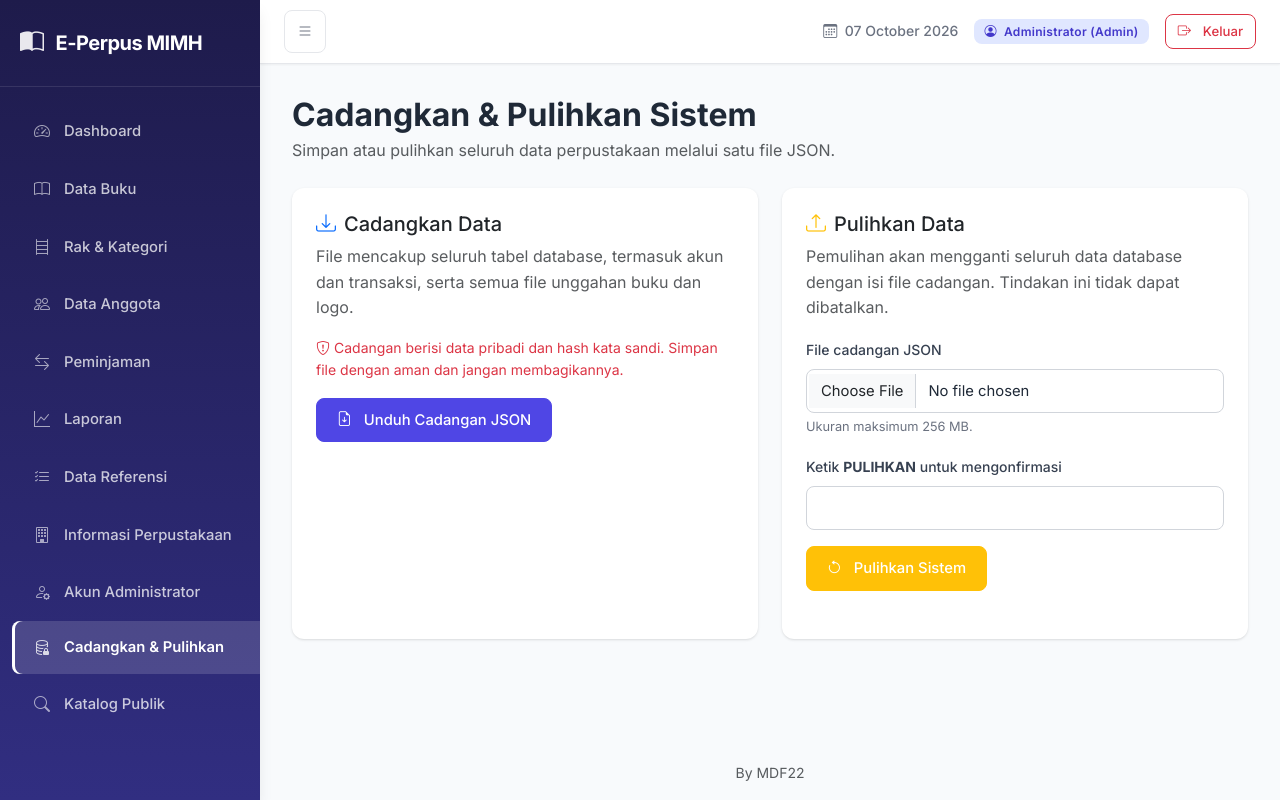
After one commit to mdf21/perpustakaan, a Flask app: page /cadangkan-pulihkan in a window 1280 px wide. The commit adds this page. Run offline with Flask 3, Linux system fonts and the light colour scheme; a user stored in the database is signed in; data comes from the database, SQL or seed files in the repository; data that the repository does not hold is empty.

Commit message:
update fitur JSON bacup

```diff
--- a/app.py
+++ b/app.py
@@ -1,5 +1,8 @@
 import os
 import io
+import json
+import base64
+import binascii
 import string
 import random
 import requests
@@ -7,6 +10,8 @@ import openpyxl
 import barcode
 import qrcode
 import uuid
+import math
+import hashlib
 from datetime import datetime, timedelta, date
 from flask import Flask, abort, render_template, jsonify, request, session, redirect, url_for, send_file
 from flask_sqlalchemy import SQLAlchemy
@@ -26,6 +31,7 @@ app.config['SQLALCHEMY_ENGINE_OPTIONS'] = {
     'pool_pre_ping': True
 }
 app.config['SECRET_KEY'] = os.getenv('SECRET_KEY', 'perpustakaan-secret-key-change-in-production')
+app.config['MAX_CONTENT_LENGTH'] = 256 * 1024 * 1024
 app.config['UPLOAD_FOLDER'] = os.path.join('static', 'uploads', 'covers')
 app.config['SCHOOL_LOGO_FOLDER'] = os.path.join(app.root_path, 'static', 'uploads', 'school-logos')
 app.config['EBOOK_UPLOAD_FOLDER'] = os.path.join(app.root_path, 'static', 'uploads', 'ebooks')
@@ -66,6 +72,12 @@ def internal_error(error):
     if request.path.startswith('/api/'):
         return jsonify({'success': False, 'message': 'Terjadi kesalahan server'}), 500
     return render_template('dashboard.html', current_date=datetime.now().strftime('%d %B %Y')), 500
+
+@app.errorhandler(413)
+def request_too_large(error):
+    if request.path.startswith('/api/'):
+        return jsonify({'success': False, 'message': 'Ukuran file cadangan melebihi batas 256 MB.'}), 413
+    return 'Ukuran file terlalu besar.', 413
 
 # ===== DATABASE MODELS =====
 class User(db.Model):
@@ -474,6 +486,259 @@ def auth_me():
 @role_required('admin')
 def pengaturan_akun_page():
     return render_template('account.html', current_date=datetime.now().strftime('%d %B %Y'), user=get_current_user())
+
+BACKUP_FORMAT = 'perpustakaan-backup'
+BACKUP_VERSION = 1
+BACKUP_FILE_AREAS = {
+    'covers': app.config['UPLOAD_FOLDER'],
+    'school_logos': app.config['SCHOOL_LOGO_FOLDER'],
+    'ebooks': app.config['EBOOK_UPLOAD_FOLDER']
+}
+
+def _backup_json_value(value):
+    if isinstance(value, (datetime, date)):
+        return value.isoformat()
+    if isinstance(value, (bytes, bytearray, memoryview)):
+        return {'$binary': base64.b64encode(bytes(value)).decode('ascii')}
+    return value
+
+def _read_backup_file_areas():
+    files = []
+    for area, configured_folder in BACKUP_FILE_AREAS.items():
+        folder = configured_folder if os.path.isabs(configured_folder) else os.path.join(app.root_path, configured_folder)
+        if not os.path.isdir(folder):
+            continue
+        for current_folder, directories, filenames in os.walk(folder, followlinks=False):
+            directories[:] = [name for name in directories if not os.path.islink(os.path.join(current_folder, name))]
+            for filename in filenames:
+                path = os.path.join(current_folder, filename)
+                if os.path.islink(path) or not os.path.isfile(path):
+                    continue
+                with open(path, 'rb') as backup_file:
+                    content = backup_file.read()
+                files.append({
+                    'area': area,
+                    'filename': os.path.relpath(path, folder).replace(os.sep, '/'),
+                    'content_base64': base64.b64encode(content).decode('ascii'),
+                    'sha256': hashlib.sha256(content).hexdigest()
+                })
+    return files
+
+def _validate_backup(payload):
+    if not isinstance(payload, dict) or payload.get('format') != BACKUP_FORMAT or payload.get('version') != BACKUP_VERSION:
+        raise ValueError('Format atau versi file cadangan tidak didukung.')
+    if not isinstance(payload.get('tables'), dict) or not isinstance(payload.get('files'), list):
+        raise ValueError('Struktur file cadangan tidak valid.')
+
+    if db.engine.dialect.name != 'sqlite':
+        raise ValueError('Cadangkan & Pulihkan saat ini hanya mendukung database SQLite.')
+
+    inspector = inspect(db.engine)
+    expected_tables = sorted(inspector.get_table_names())
+    if set(payload['tables']) != set(expected_tables):
+        raise ValueError('Daftar tabel pada cadangan tidak cocok dengan database aplikasi.')
+
+    tables = {}
+    for table_name in expected_tables:
+        table_backup = payload['tables'][table_name]
+        columns = [column['name'] for column in inspector.get_columns(table_name)]
+        if (
+            not isinstance(table_backup, dict)
+            or table_backup.get('columns') != columns
+            or not isinstance(table_backup.get('rows'), list)
+        ):
+            raise ValueError(f'Struktur tabel {table_name} pada cadangan tidak valid atau tidak cocok.')
+        validated_rows = []
+        for row in table_backup['rows']:
+            if not isinstance(row, dict) or set(row) != set(columns):
+                raise ValueError(f'Data baris pada tabel {table_name} tidak valid.')
+            validated_row = {}
+            for column, value in row.items():
+                if isinstance(value, dict):
+                    if set(value) != {'$binary'} or not isinstance(value['$binary'], str):
+                        raise ValueError(f'Nilai kolom {column} pada tabel {table_name} tidak valid.')
+                    try:
+                        value = base64.b64decode(value['$binary'], validate=True)
+                    except (binascii.Error, ValueError) as error:
+                        raise ValueError(f'Nilai biner kolom {column} pada tabel {table_name} rusak.') from error
+                elif not (
+                    value is None
+                    or isinstance(value, (str, int, bool))
+                    or (isinstance(value, float) and math.isfinite(value))
+                ):
+                    raise ValueError(f'Nilai kolom {column} pada tabel {table_name} tidak valid.')
+                validated_row[column] = value
+            validated_rows.append(validated_row)
+        tables[table_name] = (columns, validated_rows)
+
+    files = []
+    seen_files = set()
+    for item in payload['files']:
+        if not isinstance(item, dict) or set(item) != {'area', 'filename', 'content_base64', 'sha256'}:
+            raise ValueError('Daftar berkas pada cadangan tidak valid.')
+        area = item['area']
+        filename = item['filename']
+        if (
+            not isinstance(area, str)
+            or area not in BACKUP_FILE_AREAS
+            or not isinstance(filename, str)
+            or not filename
+            or '/' in filename
+            or '\\' in filename
+            or any(character in filename for character in '<>:"|?*')
+            or any(ord(character) < 32 for character in filename)
+            or os.path.isabs(filename)
+            or not isinstance(item['content_base64'], str)
+            or not isinstance(item['sha256'], str)
+        ):
+            raise ValueError('Lokasi atau isi berkas pada cadangan tidak valid.')
+        if filename in {'.', '..'} or (area, filename) in seen_files:
+            raise ValueError('Nama berkas pada cadangan tidak valid atau duplikat.')
+        seen_files.add((area, filename))
+        try:
+            content = base64.b64decode(item['content_base64'], validate=True)
+        except (binascii.Error, ValueError) as error:
+            raise ValueError(f'Berkas {filename} pada cadangan rusak.') from error
+        if hashlib.sha256(content).hexdigest() != item['sha256']:
+            raise ValueError(f'Pemeriksaan integritas berkas {filename} gagal.')
+        files.append((area, filename, content))
+    return tables, files
+
+@app.route('/cadangkan-pulihkan')
+@role_required('admin')
+def backup_restore_page():
+    return render_template(
+        'backup_restore.html',
+        current_date=datetime.now().strftime('%d %B %Y'),
+        user=get_current_user()
+    )
+
+@app.route('/api/admin/backup')
+@role_required('admin')
+def download_backup():
+    if db.engine.dialect.name != 'sqlite':
+        return jsonify({'success': False, 'message': 'Cadangkan & Pulihkan saat ini hanya mendukung database SQLite.'}), 400
+    inspector = inspect(db.engine)
+    tables = {}
+    for table_name in sorted(inspector.get_table_names()):
+        columns = [column['name'] for column in inspector.get_columns(table_name)]
+        rows = db.session.execute(text(f'SELECT * FROM "{table_name}"')).mappings().all()
+        tables[table_name] = {
+            'columns': columns,
+            'rows': [
+                {column: _backup_json_value(row[column]) for column in columns}
+                for row in rows
+            ]
+        }
+    backup = {
+        'format': BACKUP_FORMAT,
+        'version': BACKUP_VERSION,
+        'created_at': datetime.now().astimezone().isoformat(),
+        'tables': tables,
+        'files': _read_backup_file_areas()
+    }
+    output = io.BytesIO(json.dumps(backup, ensure_ascii=False, indent=2, allow_nan=False).encode('utf-8'))
+    output.seek(0)
+    filename = f'cadangan-perpustakaan-{datetime.now().strftime("%Y%m%d-%H%M%S")}.json'
+    response = send_file(output, mimetype='application/json', as_attachment=True, download_name=filename)
+    response.headers['Cache-Control'] = 'no-store'
+    response.headers['Pragma'] = 'no-cache'
+    return response
+
+@app.route('/api/admin/restore', methods=['POST'])
+@role_required('admin')
+def restore_backup():
+    uploaded = request.files.get('backup_file')
+    if not uploaded or not uploaded.filename:
+        return jsonify({'success': False, 'message': 'Pilih file cadangan JSON terlebih dahulu.'}), 400
+    if request.form.get('confirmation') != 'PULIHKAN':
+        return jsonify({'success': False, 'message': 'Ketik PULIHKAN untuk mengonfirmasi penggantian data.'}), 400
+
+    try:
+        def reject_json_constant(value):
+            raise ValueError(f'Nilai JSON {value} tidak valid.')
+
+        payload = json.loads(
+            uploaded.stream.read().decode('utf-8'),
+            parse_constant=reject_json_constant
+        )
+        tables, files = _validate_backup(payload)
+    except (UnicodeDecodeError, json.JSONDecodeError, ValueError) as error:
+        return jsonify({'success': False, 'message': f'File cadangan tidak dapat dipulihkan: {error}'}), 400
+
+    staged_files = []
+    try:
+        for area, filename, content in files:
+            folder = BACKUP_FILE_AREAS[area]
+            if not os.path.isabs(folder):
+                folder = os.path.join(app.root_path, folder)
+            destination = os.path.abspath(os.path.join(folder, filename))
+            if os.path.commonpath([os.path.abspath(folder), destination]) != os.path.abspath(folder):
+                raise ValueError(f'Lokasi berkas {filename} berada di luar folder unggahan.')
+            if os.path.islink(destination):
+                raise ValueError(f'Berkas {filename} tidak boleh berupa symbolic link.')
+            os.makedirs(os.path.dirname(destination), exist_ok=True)
+            temporary = f'{destination}.{uuid.uuid4().hex}.restore'
+            with open(temporary, 'wb') as staged:
+                staged.write(content)
+            staged_files.append((temporary, destination))
+    except (OSError, ValueError) as error:
+        for temporary, _ in staged_files:
+            if os.path.exists(temporary):
+                os.remove(temporary)
+        return jsonify({'success': False, 'message': f'Berkas cadangan gagal disiapkan: {error}'}), 500
+
+    db.session.remove()
+    raw_connection = db.engine.raw_connection()
+    try:
+        raw_connection.execute('PRAGMA foreign_keys=OFF')
+        raw_connection.execute('BEGIN IMMEDIATE')
+        for table_name in reversed(list(tables)):
+            raw_connection.execute(f'DELETE FROM "{table_name}"')
+        for table_name, (columns, rows) in tables.items():
+            if not columns or not rows:
+                continue
+            quoted_columns = ', '.join(f'"{column}"' for column in columns)
+            placeholders = ', '.join('?' for _ in columns)
+            statement = f'INSERT INTO "{table_name}" ({quoted_columns}) VALUES ({placeholders})'
+            raw_connection.executemany(statement, [
+                tuple(row[column] for column in columns)
+                for row in rows
+            ])
+        foreign_key_errors = raw_connection.execute('PRAGMA foreign_key_check').fetchall()
+        if foreign_key_errors:
+            raise ValueError('Cadangan berisi relasi data yang tidak valid.')
+        raw_connection.commit()
+    except Exception as error:
+        raw_connection.rollback()
+        for temporary, _ in staged_files:
+            if os.path.exists(temporary):
+                os.remove(temporary)
+        if isinstance(error, ValueError):
+            return jsonify({'success': False, 'message': str(error)}), 400
+        app.logger.exception('Pemulihan database gagal')
+        return jsonify({'success': False, 'message': 'Pemulihan gagal. Data database saat ini tidak diubah.'}), 500
+    finally:
+        raw_connection.execute('PRAGMA foreign_keys=ON')
+        raw_connection.close()
+        db.session.remove()
+
+    try:
+        for temporary, destination in staged_files:
+            os.replace(temporary, destination)
+    except OSError:
+        app.logger.exception('Database dipulihkan tetapi berkas unggahan gagal diterapkan')
+        for temporary, _ in staged_files:
+            if os.path.exists(temporary):
+                os.remove(temporary)
+        session.clear()
+        return jsonify({
+            'success': False,
+            'message': 'Data database telah dipulihkan, tetapi sebagian berkas unggahan gagal diterapkan. Periksa penyimpanan server.'
+        }), 500
+
+    session.clear()
+    return jsonify({'success': True, 'message': 'Pemulihan berhasil. Silakan masuk kembali.'})
 
 @app.route('/api/admin/kredensial', methods=['PUT'])
 @role_required('admin')
--- /dev/null
+++ b/templates/backup_restore.html
@@ -0,0 +1,80 @@
+{% extends "base.html" %}
+{% block title %}Cadangkan & Pulihkan - Perpustakaan{% endblock %}
+{% block content %}
+<div class="row mb-4">
+    <div class="col-12">
+        <h2 class="mb-1 fw-bold">Cadangkan & Pulihkan Sistem</h2>
+        <p class="text-muted mb-0">Simpan atau pulihkan seluruh data perpustakaan melalui satu file JSON.</p>
+    </div>
+</div>
+<div class="row g-4">
+    <div class="col-lg-6">
+        <div class="card border-0 h-100">
+            <div class="card-body">
+                <h5 class="card-title"><i class="bi bi-download me-2 text-primary"></i>Cadangkan Data</h5>
+                <p class="text-muted">File mencakup seluruh tabel database, termasuk akun dan transaksi, serta semua file unggahan buku dan logo.</p>
+                <p class="small text-danger"><i class="bi bi-shield-exclamation me-1"></i>Cadangan berisi data pribadi dan hash kata sandi. Simpan file dengan aman dan jangan membagikannya.</p>
+                <a class="btn btn-primary" href="{{ url_for('download_backup') }}">
+                    <i class="bi bi-file-earmark-arrow-down me-1"></i>Unduh Cadangan JSON
+                </a>
+            </div>
+        </div>
+    </div>
+    <div class="col-lg-6">
+        <div class="card border-0 h-100">
+            <div class="card-body">
+                <h5 class="card-title"><i class="bi bi-upload me-2 text-warning"></i>Pulihkan Data</h5>
+                <p class="text-muted">Pemulihan akan mengganti seluruh data database dengan isi file cadangan. Tindakan ini tidak dapat dibatalkan.</p>
+                <form id="restoreForm">
+                    <div class="mb-3">
+                        <label for="backupFile" class="form-label">File cadangan JSON</label>
+                        <input id="backupFile" name="backup_file" class="form-control" type="file" accept=".json,application/json" required>
+                        <div class="form-text">Ukuran maksimum 256 MB.</div>
+                    </div>
+                    <div class="mb-3">
+                        <label for="restoreConfirmation" class="form-label">Ketik <strong>PULIHKAN</strong> untuk mengonfirmasi</label>
+                        <input id="restoreConfirmation" name="confirmation" class="form-control" autocomplete="off" required>
+                    </div>
+                    <button id="restoreButton" class="btn btn-warning" type="submit">
+                        <i class="bi bi-arrow-counterclockwise me-1"></i>Pulihkan Sistem
+                    </button>
+                    <span id="restoreMessage" class="ms-2 small" role="status" aria-live="polite"></span>
+                </form>
+            </div>
+        </div>
+    </div>
+</div>
+{% endblock %}
+{% block extra_js %}
+<script>
+document.getElementById('restoreForm').addEventListener('submit', async function(event) {
+    event.preventDefault();
+    if (!window.confirm('Pemulihan akan mengganti seluruh data aktif. Lanjutkan?')) return;
+
+    const button = document.getElementById('restoreButton');
+    const message = document.getElementById('restoreMessage');
+    button.disabled = true;
+    message.textContent = 'Memulihkan data...';
+    message.className = 'ms-2 small text-muted';
+
+    try {
+        const response = await fetch('{{ url_for("restore_backup") }}', {
+            method: 'POST',
+            body: new FormData(this)
+        });
+        const result = await response.json();
+        message.textContent = result.message || 'Pemulihan gagal.';
+        message.className = `ms-2 small ${result.success ? 'text-success' : 'text-danger'}`;
+        if (result.success) {
+            window.setTimeout(() => window.location.assign('{{ url_for("login") }}'), 1500);
+        } else {
+            button.disabled = false;
+        }
+    } catch (error) {
+        message.textContent = 'File tidak dapat dikirim. Periksa koneksi lalu coba kembali.';
+        message.className = 'ms-2 small text-danger';
+        button.disabled = false;
+    }
+});
+</script>
+{% endblock %}
--- a/templates/base.html
+++ b/templates/base.html
@@ -53,6 +53,9 @@
                 {% if user.role|lower == 'admin' %}
                 <a href="/pengaturan-akun" class="list-group-item list-group-item-action {% if request.endpoint == 'pengaturan_akun_page' %}active{% endif %}" title="Akun Administrator" aria-label="Akun Administrator">
                     <i class="bi bi-person-gear"></i><span class="sidebar-label">Akun Administrator</span>
+                </a>
+                <a href="/cadangkan-pulihkan" class="list-group-item list-group-item-action {% if request.endpoint == 'backup_restore_page' %}active{% endif %}" title="Cadangkan & Pulihkan" aria-label="Cadangkan dan Pulihkan">
+                    <i class="bi bi-database-lock"></i><span class="sidebar-label">Cadangkan & Pulihkan</span>
                 </a>
                 {% endif %}
                 {% endif %}
```
Also changed, not shown: README.md, data/perpustakaan.db.
